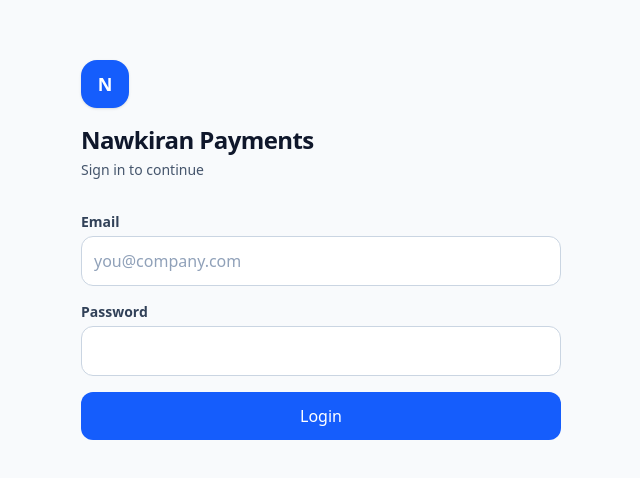
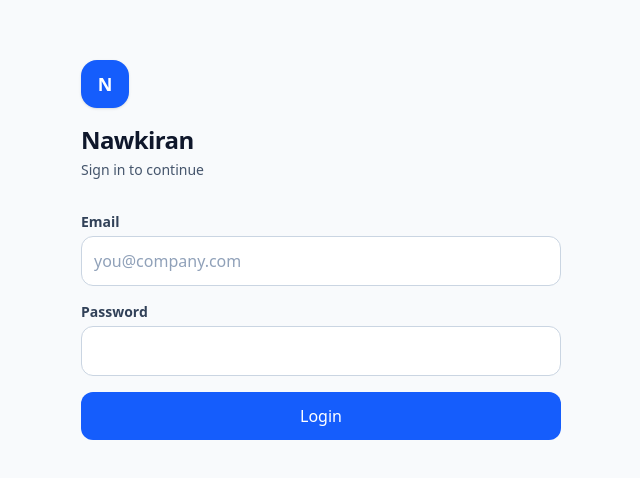
Before and after one commit to Piyushmanyata/nawkiran-payment-tracker, a Next.js app: page /login in a window 1280 px wide. Shown: the part 150-628 px from the top of the page, without its empty margins (319-959 px from the left). Built offline with nearby package versions, Linux system fonts and the light colour scheme; no server answers.

Commit message:
refactor: rename app branding from Nawkiran Payments to Nawkiran

```diff
--- a/public/sw.js
+++ b/public/sw.js
@@ -59,7 +59,7 @@ self.addEventListener("fetch", (event) => {
 
 self.addEventListener("push", (event) => {
   let data = {
-    title: "Nawkiran Payments",
+    title: "Nawkiran",
     body: "You have a payment update",
     icon: "/icon-192.png",
     badge: "/badge-72.png",
--- a/src/app/layout.tsx
+++ b/src/app/layout.tsx
@@ -6,12 +6,12 @@ import "./globals.css";
 // System font stack only — zero network font latency.
 
 export const metadata: Metadata = {
-  title: "Nawkiran Payments",
+  title: "Nawkiran",
   description: "Simple phone-first payment tracker for Nawkiran",
-  applicationName: "Nawkiran Payments",
+  applicationName: "Nawkiran",
   appleWebApp: {
     capable: true,
-    title: "Nawkiran Payments",
+    title: "Nawkiran",
     statusBarStyle: "default",
   },
   icons: {
--- a/src/app/login/page.tsx
+++ b/src/app/login/page.tsx
@@ -35,7 +35,7 @@ export default function LoginPage() {
           N
         </div>
         <h1 className="text-2xl font-bold tracking-tight text-slate-900">
-          Nawkiran Payments
+          Nawkiran
         </h1>
         <p className="mt-1 text-sm text-slate-600">Sign in to continue</p>
       </div>
--- a/src/app/manifest.ts
+++ b/src/app/manifest.ts
@@ -2,7 +2,7 @@ import type { MetadataRoute } from "next";
 
 export default function manifest(): MetadataRoute.Manifest {
   return {
-    name: "Nawkiran Payments",
+    name: "Nawkiran",
     short_name: "Nawkiran",
     description: "Phone-first payment tracker for Nawkiran",
     start_url: "/open?source=pwa",
--- a/src/components/AppShell.tsx
+++ b/src/components/AppShell.tsx
@@ -91,7 +91,7 @@ export function AppShell({ children }: { children: ReactNode }) {
           <div className="mx-auto flex max-w-7xl items-center justify-between px-4 md:px-8 py-3">
             <div className="flex items-center gap-6 min-w-0">
               <div className="min-w-0">
-                <p className="text-base font-extrabold text-slate-900 tracking-tight">Nawkiran Payments</p>
+                <p className="text-base font-extrabold text-slate-900 tracking-tight">Nawkiran</p>
                 <p className="truncate text-xs text-slate-500 font-medium">
                   {name}
                   {role ? ` · ${role}` : ""}
--- a/src/lib/push.ts
+++ b/src/lib/push.ts
@@ -118,7 +118,7 @@ export function buildPushPayload(
       };
     default:
       return {
-        title: "Nawkiran Payments",
+        title: "Nawkiran",
         body: money,
         url: "/open",
         tagPrefix: "pay",
```
